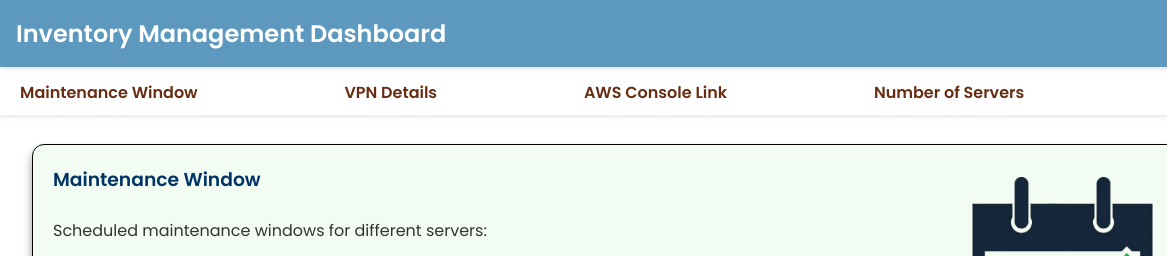
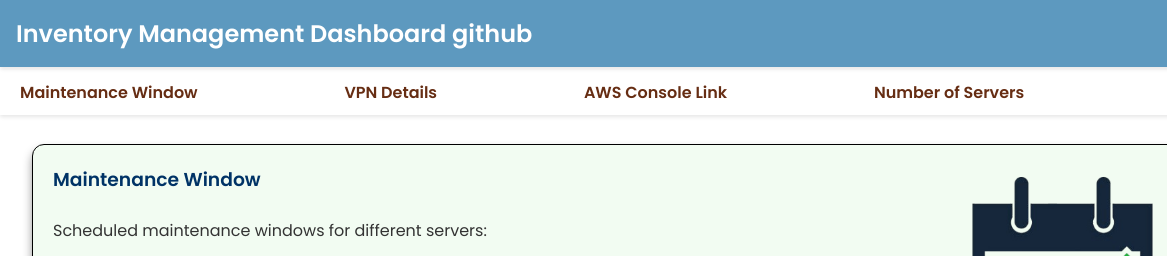
Before and after one commit to naveenbadatya-338/erp_, a plain HTML site: page ERPA_Project/index.html in a window 1280 px wide. Shown: the top 256 px of the page, 0-1167 px from the left. Drawn offline with Linux system fonts and the light colour scheme.

Commit message:
Update index.html

```diff
--- a/ERPA_Project/index.html
+++ b/ERPA_Project/index.html
@@ -340,7 +340,7 @@
 <body>
     <!-- Navbar -->
     <div class="navbar">
-        <h2>Inventory Management Dashboard</h2>
+        <h2>Inventory Management Dashboard github</h2>
         <nav>
             <!-- button for darkmode toggle  -->
             <label class="switch">
```
